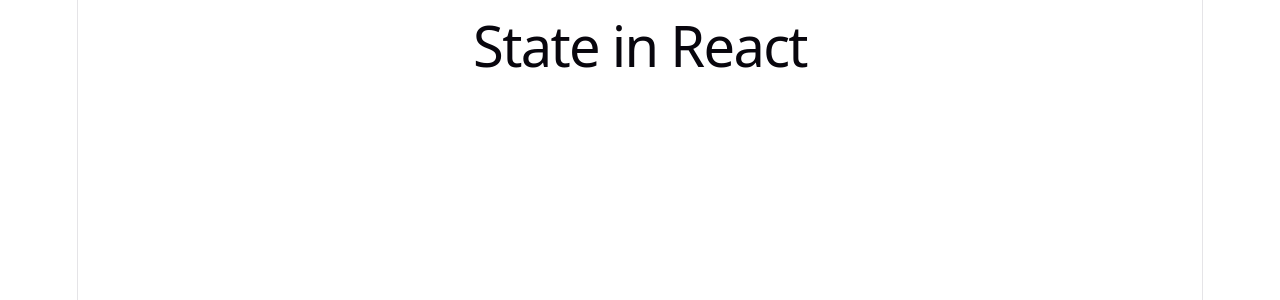
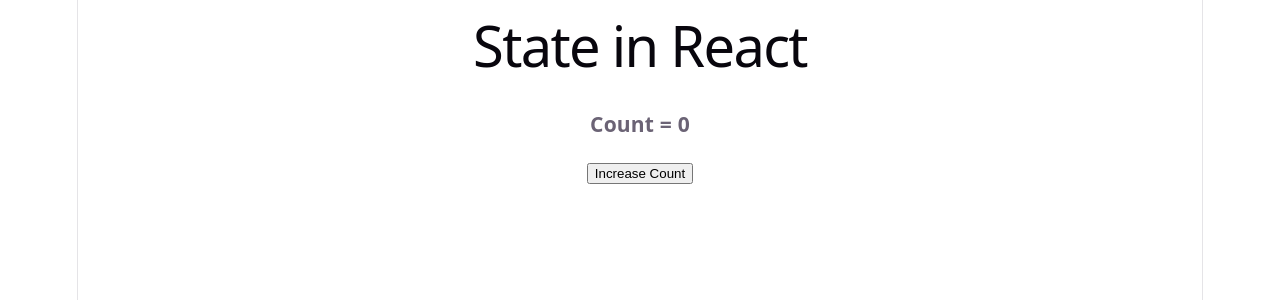
Before and after one commit to pritjon2002-beep/React, a React (Vite) app in the folder react-state/: page / in a window 1280 px wide. Shown: the top 300 px of the page. Built offline with nearby package versions, Linux system fonts and the light colour scheme.

Commit message:
counter setup

```diff
--- a/react-state/src/App.jsx
+++ b/react-state/src/App.jsx
@@ -3,12 +3,16 @@ import heroImg from './assets/hero.png'
 import reactLogo from './assets/react.svg'
 import viteLogo from './assets/vite.svg'
 import './App.css'
+import Counter from './Counter'
 
 function App() {
   const [count, setCount] = useState(0)
 
   return(
+    <>
     <h1>State in React</h1>
+    <Counter></Counter>
+     </>
   )
 }
 
--- a/react-state/src/Counter.jsx
+++ b/react-state/src/Counter.jsx
@@ -0,0 +1,15 @@
+export default function Counter(){
+    let count = 0 ;
+
+    function incCount(){
+        count += 1;
+        console.log(count);
+    }
+
+    return(
+        <div>
+        <h3>Count = {count}</h3>
+        <button onClick={incCount}>Increase Count </button>
+        </div>
+    )
+}
```
